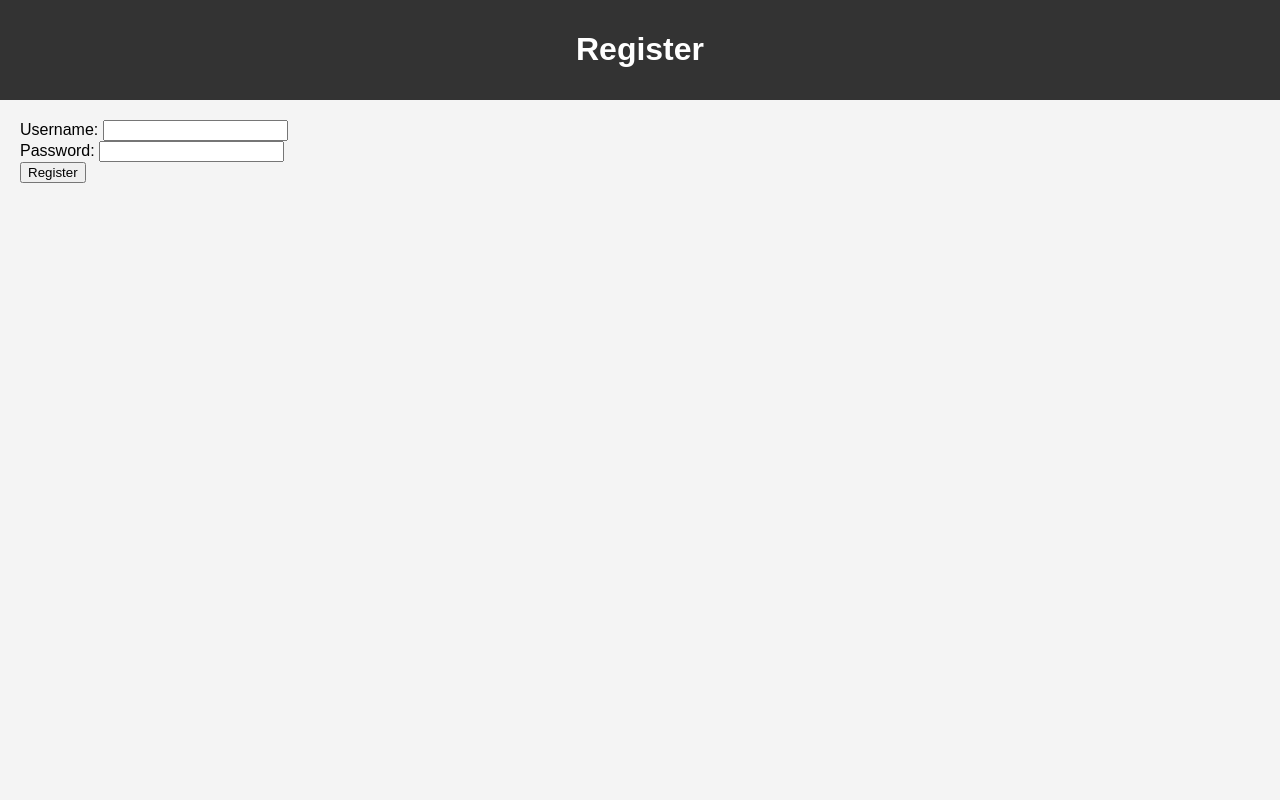
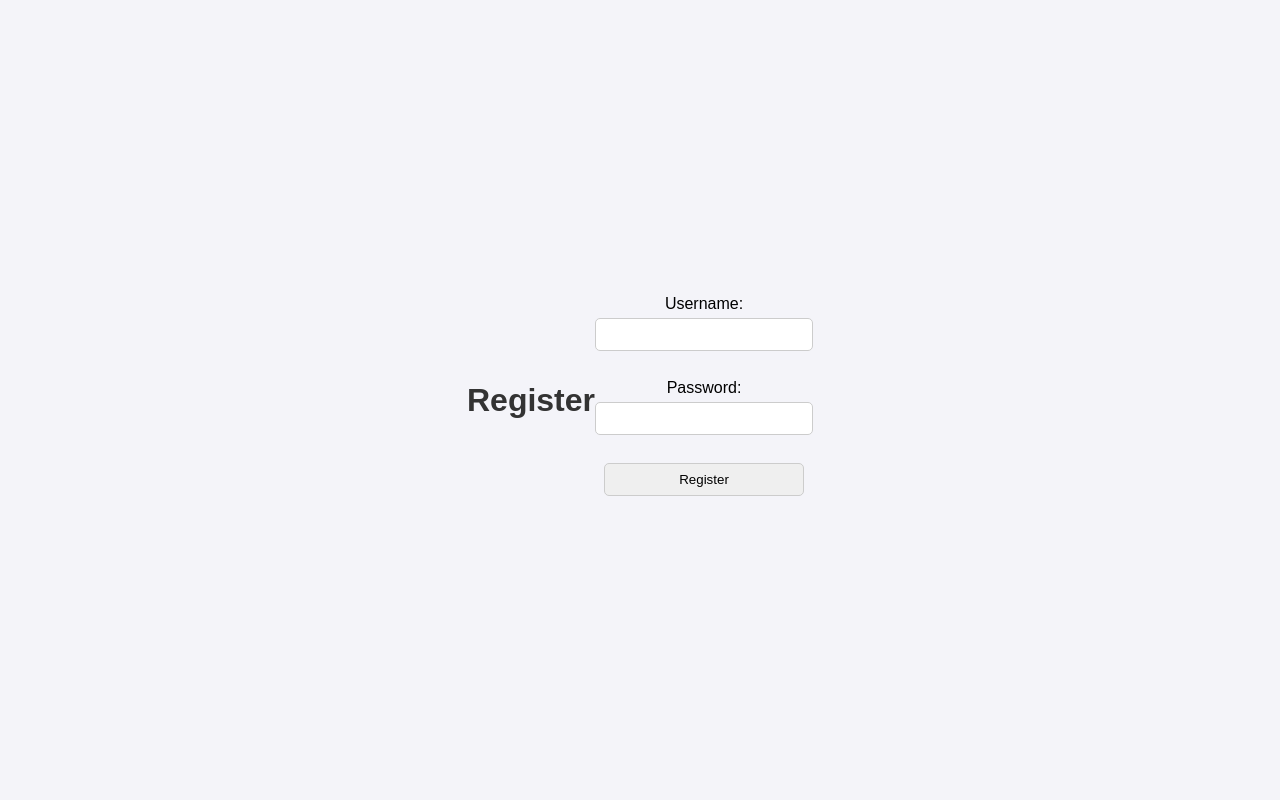
Before and after one commit to theveetz/batman.github.io, a PHP site: page /registration/register.php in a window 1280 px wide. Run offline with PHP 8.4, Linux system fonts and the light colour scheme; data comes from the database, SQL or seed files in the repository.

Commit message:
Update styles.css

```diff
--- a/css/styles.css
+++ b/css/styles.css
@@ -1,23 +1,69 @@
 body {
     font-family: Arial, sans-serif;
+    display: flex;
+    justify-content: center;
+    align-items: center;
+    height: 100vh;
     margin: 0;
-    padding: 0;
-    background-color: #f4f4f4;
+    background-color: #f4f4f9;
 }
 
-header {
-    background: #333;
-    color: #fff;
-    padding: 10px 0;
+.container {
     text-align: center;
+    background: #fff;
+    padding: 20px;
+    box-shadow: 0 4px 8px rgba(0, 0, 0, 0.1);
+    border-radius: 10px;
 }
 
-header nav a {
-    color: #fff;
-    text-decoration: none;
-    margin: 0 15px;
+h1 {
+    color: #333;
+    margin-bottom: 20px;
 }
 
-main {
-    padding: 20px;
+nav a {
+    margin: 0 15px;
+    text-decoration: none;
+    color: #007BFF;
+    font-weight: bold;
 }
+
+nav a:hover {
+    text-decoration: underline;
+}
+
+.logo {
+    width: 150px;
+    margin-top: 20px;
+}
+
+form {
+    display: flex;
+    flex-direction: column;
+    align-items: center;
+}
+
+label {
+    margin-bottom: 5px;
+}
+
+input {
+    padding: 8px;
+    margin-bottom: 10px;
+    border: 1px solid #ccc;
+    border-radius: 5px;
+    width: 200px;
+}
+
+button {
+    padding: 10px 20px;
+    background-color: #007BFF;
+    color: #fff;
+    border: none;
+    border-radius: 5px;
+    cursor: pointer;
+}
+
+button:hover {
+    background-color: #0056b3;
+}
```
